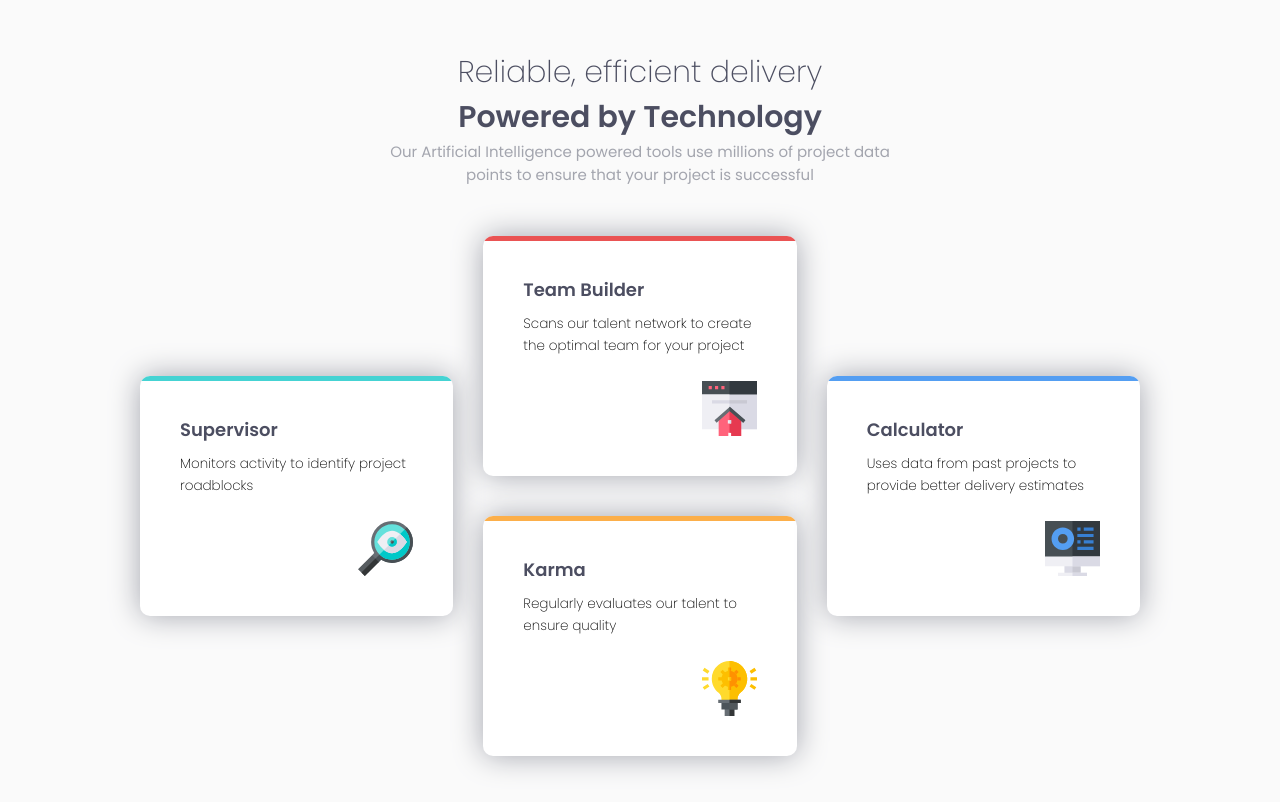
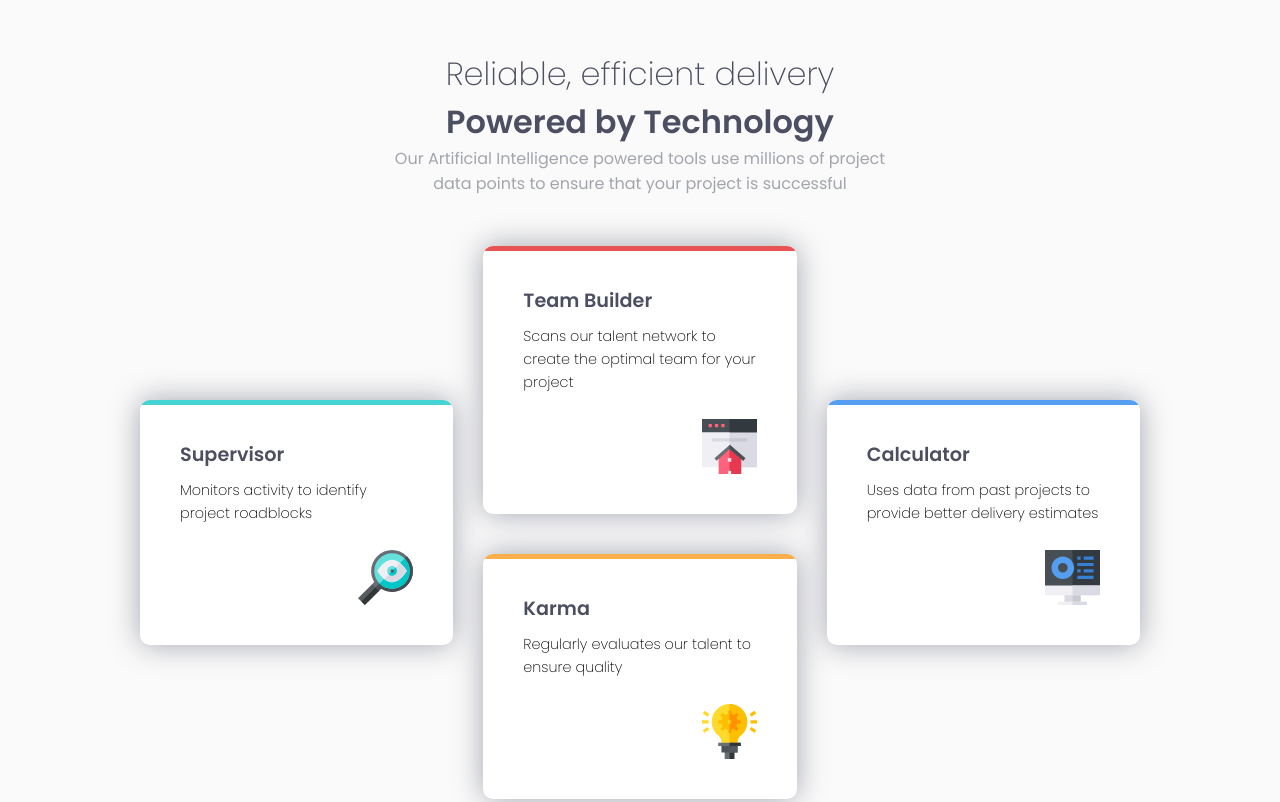
Before and after one commit to MouradBouzgma/four-card-feature-section-master, a plain HTML site: page index.html in a window 1280 px wide. Shown: the top 802 px of the page. Drawn offline with Linux system fonts and the light colour scheme.

Commit message:
vcarames Advices

```diff
--- a/css/style.css
+++ b/css/style.css
@@ -12,10 +12,6 @@
   --Very-Dark-Blue: hsl(234, 12%, 34%);
   --Grayish-Blue: hsl(229, 6%, 66%);
   --Very-Light-Gray: hsl(0, 0%, 98%);
-}
-
-html {
-  font-size: 15px;
 }
 
 body {
@@ -38,26 +34,27 @@ main {
 }
 
 
-main .intro {
+header .intro {
   text-align: center;
   margin-top: 50px;
   padding: 0px 15px;
 
 }
 
-main .intro p:first-of-type {
+header .intro h1 {
   font-size: 2rem;
   font-weight: 200;
   color: var(--Very-Dark-Blue);
 }
 
-main .intro p:nth-of-type(2) {
+header .intro span {
+  display: block;
   font-size: 2rem;
   font-weight: 600;
   color: var(--Very-Dark-Blue);
 }
 
-main .intro p:last-of-type {
+header .intro p:last-of-type {
   color: var(--Grayish-Blue);
   max-width: 500px;
   margin: auto;
--- a/index.html
+++ b/index.html
@@ -16,13 +16,16 @@
 </head>
 
 <body>
-  <main>
+  <header>
     <div class="intro">
-      <p>Reliable, efficient delivery</p>
-      <p>Powered by Technology</p>
+      <h1>Reliable, efficient delivery
+        <span>Powered by Technology</span>
+      </h1>
       <p>Our Artificial Intelligence powered tools use millions of project data points
         to ensure that your project is successful</p>
     </div>
+  </header>
+  <main>
     <div class="cards">
       <div class=" first card">
         <p>Supervisor</p>
```
